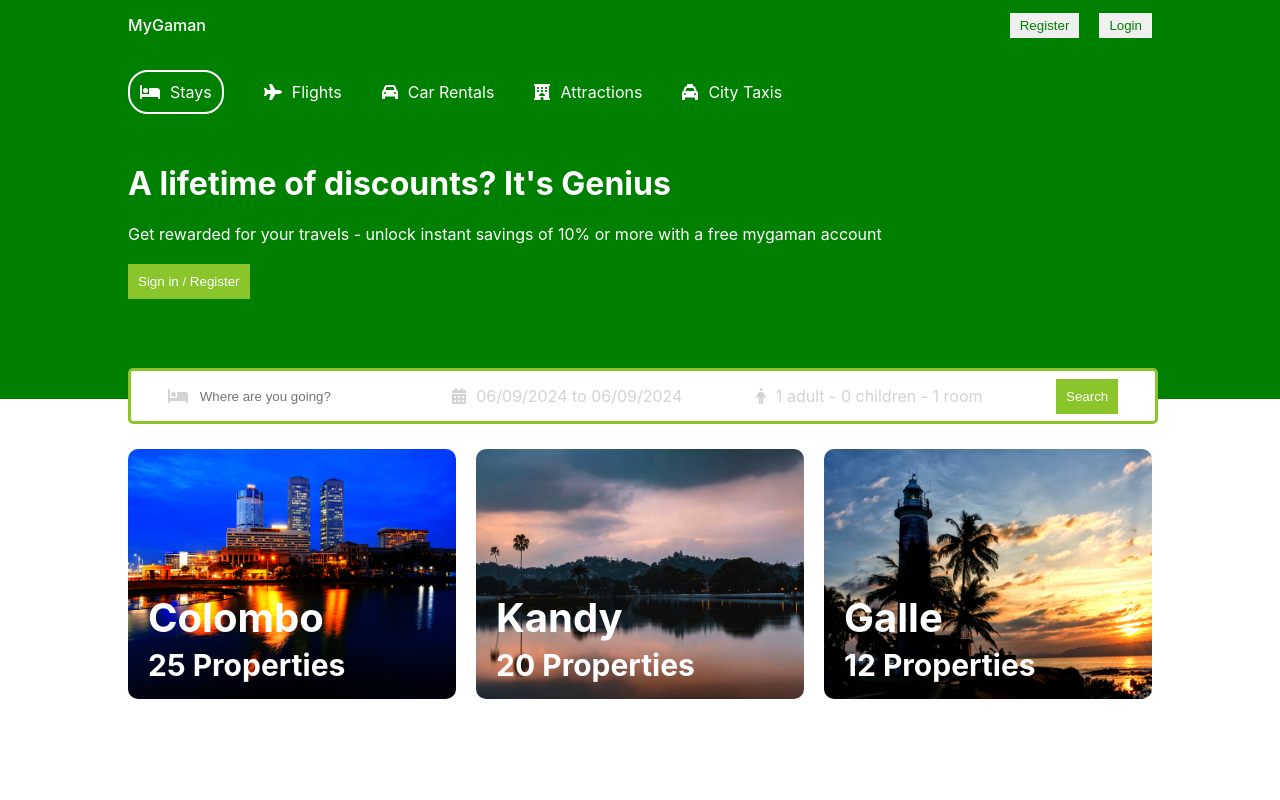
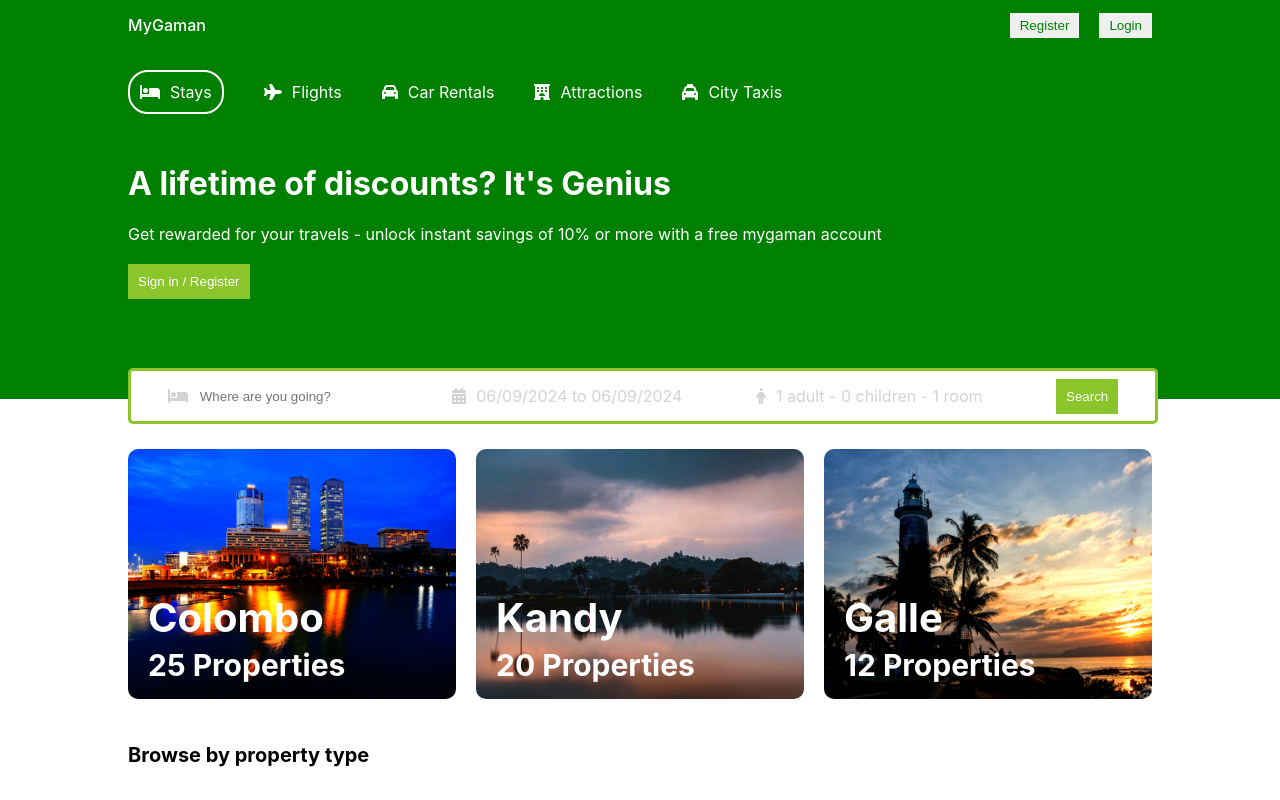
Before and after one commit to tharusha1004/My-Gaman-App, a React (Create React App) app in the folder client/: page /home in a window 1280 px wide. Built offline with nearby package versions, Linux system fonts and the light colour scheme.

Commit message:
add proprty list heading and styles into home page

```diff
--- a/client/src/pages/home/Home.css
+++ b/client/src/pages/home/Home.css
@@ -5,3 +5,8 @@
     align-items: center;
     gap: 30px;
 }
+
+.homeTitle{
+    width: 1024px;
+    font-size: 20px;
+}
--- a/client/src/pages/home/Home.jsx
+++ b/client/src/pages/home/Home.jsx
@@ -14,6 +14,7 @@ const Home = () => {
             <Header />
             <div className="homeContainer">
                 <Featured/>
+                <h1 className='homeTitle'>Browse by property type</h1>
             </div>
         </div>
     )
```
